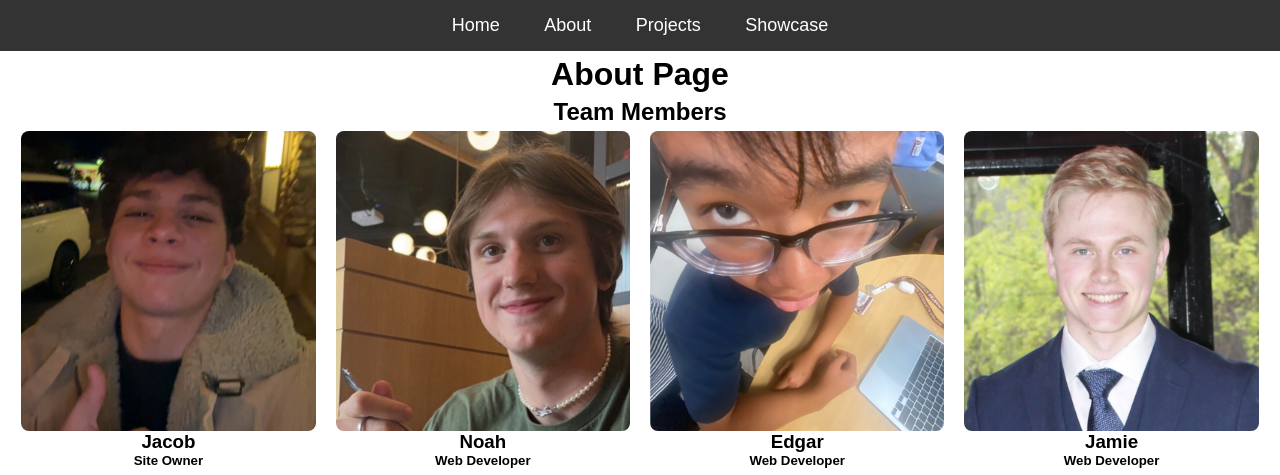
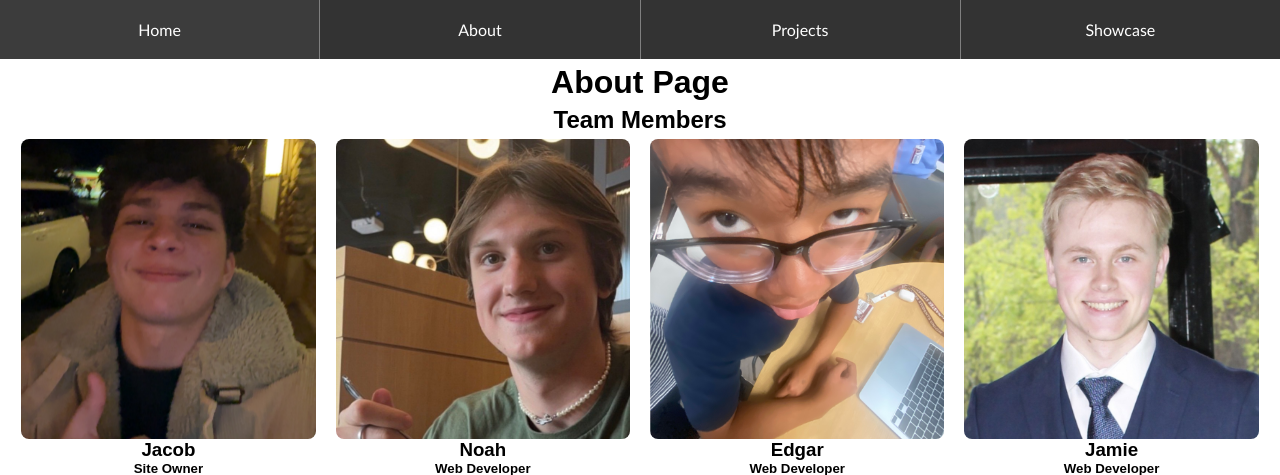
Before and after one commit to jacobzychowicz/1XD3-Team-46, a PHP site: page /about/about.html in a window 1280 px wide. Shown: the top 475 px of the page. Run offline with PHP 8.4, Linux system fonts and the light colour scheme.

Commit message:
Update global.css

```diff
--- a/global.css
+++ b/global.css
@@ -5,18 +5,35 @@
 }
 
 .navbar {
-    background-color: #333;
-    padding: 15px;
-    text-align: center;
+    display: flex;
+    margin: 0;
+    padding: 0;
+    width: 100%;
+    background-color: #333333;
 }
 
 .navbar a {
+    flex: 1;
+    display: block;
+    padding: 15px 0;
+    box-sizing: border-box;
+    margin: 0;
+    text-align: center;
+    border-left: 1px solid grey;
+    padding: 20px;
     color: white;
     text-decoration: none;
-    margin: 0 20px;
-    font-size: 18px;
+    font-family: 'Gill Sans', 'Gill Sans MT', Calibri, 'Trebuchet MS', sans-serif;
+}
+
+.navbar a:last-child {
+    border-right: none;
+}
+
+.navbar a:first-child {
+    border-left: none;
 }
 
 .navbar a:hover {
-    text-decoration: underline;
+    background-color: #3c3c3c;
 }
```
